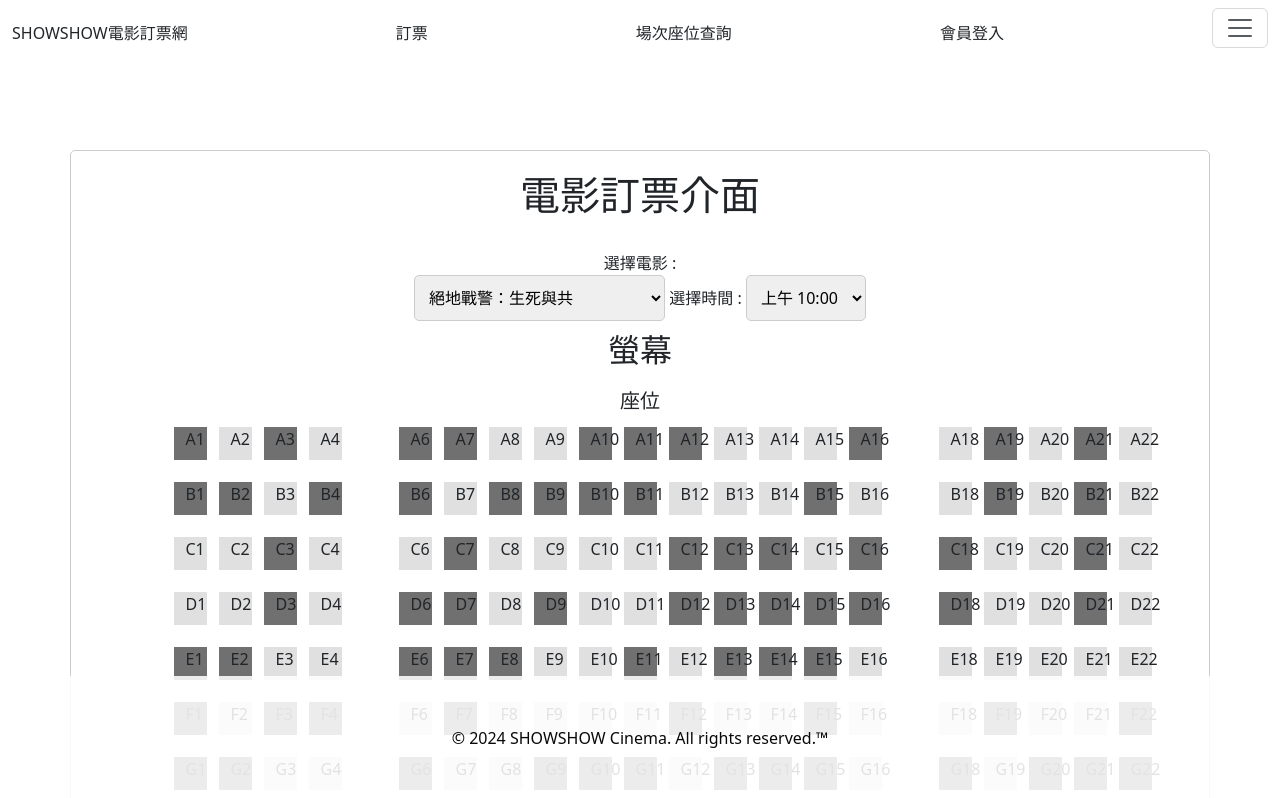
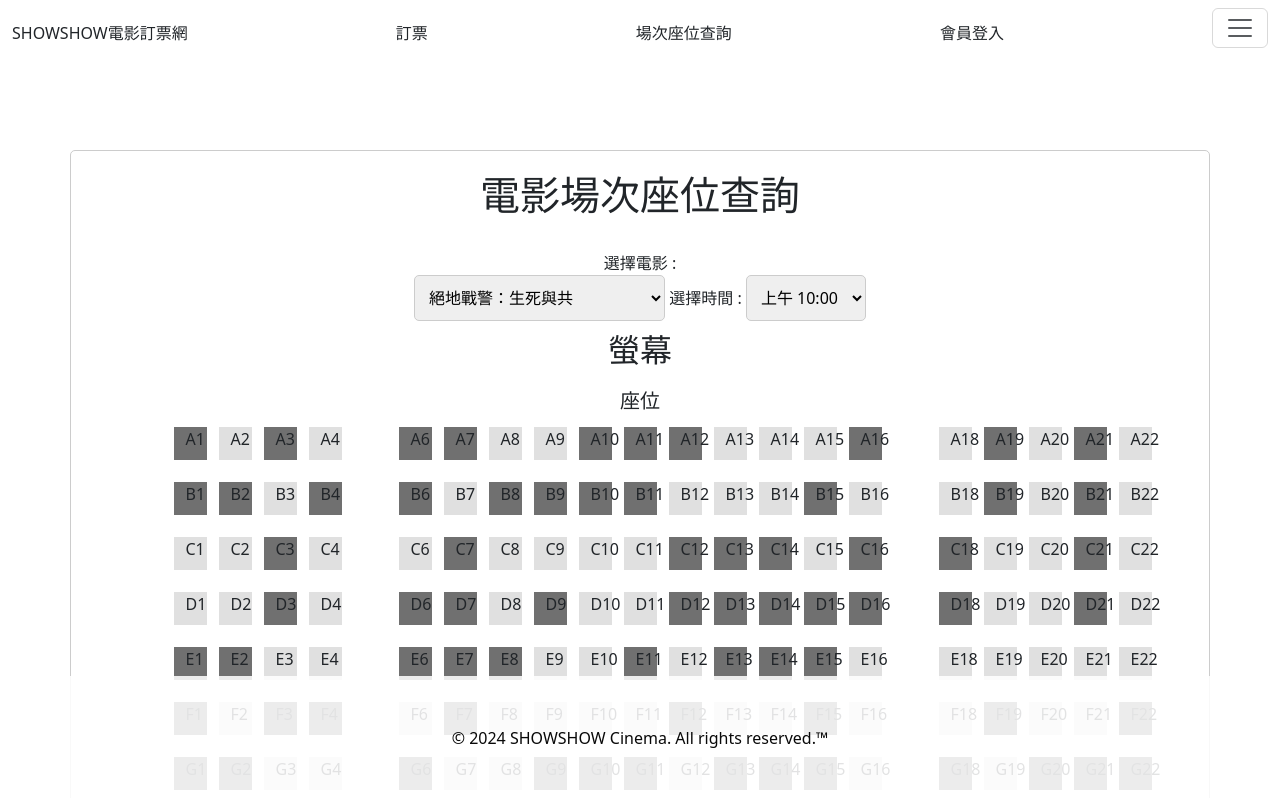
Before and after one commit to alfo0924/ShowShowMoiveBookingWebsite5SearchQuery, a plain HTML site: page index.html in a window 1280 px wide. Shown: the top 798 px of the page. Drawn offline with nearby package versions, Linux system fonts and the light colour scheme.

Commit message:
v1.3  commit n push

```diff
--- a/index.html
+++ b/index.html
@@ -68,7 +68,7 @@
 <!--*//*//-->
 
 <div class="container">
-    <h1>電影訂票介面 </h1>
+    <h1>電影場次座位查詢 </h1>
 
     <form id="bookingForm">
         <br>
```
